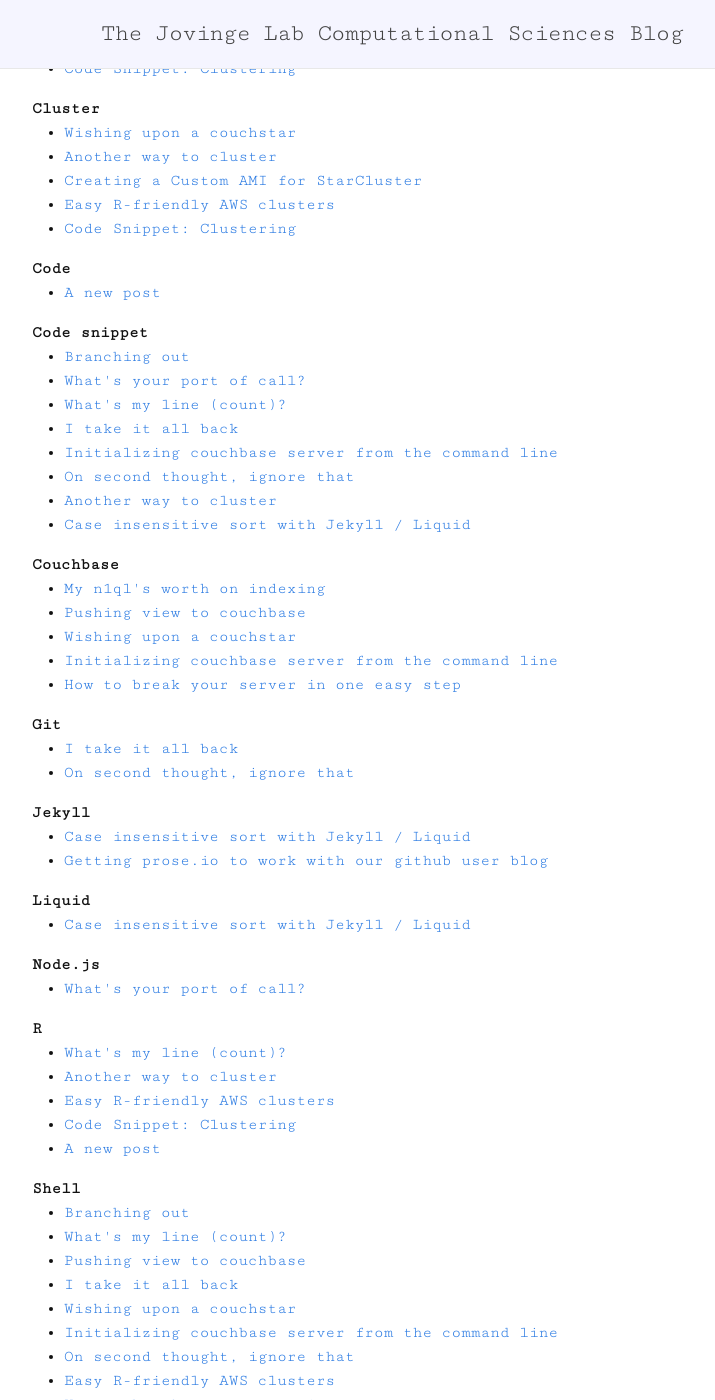
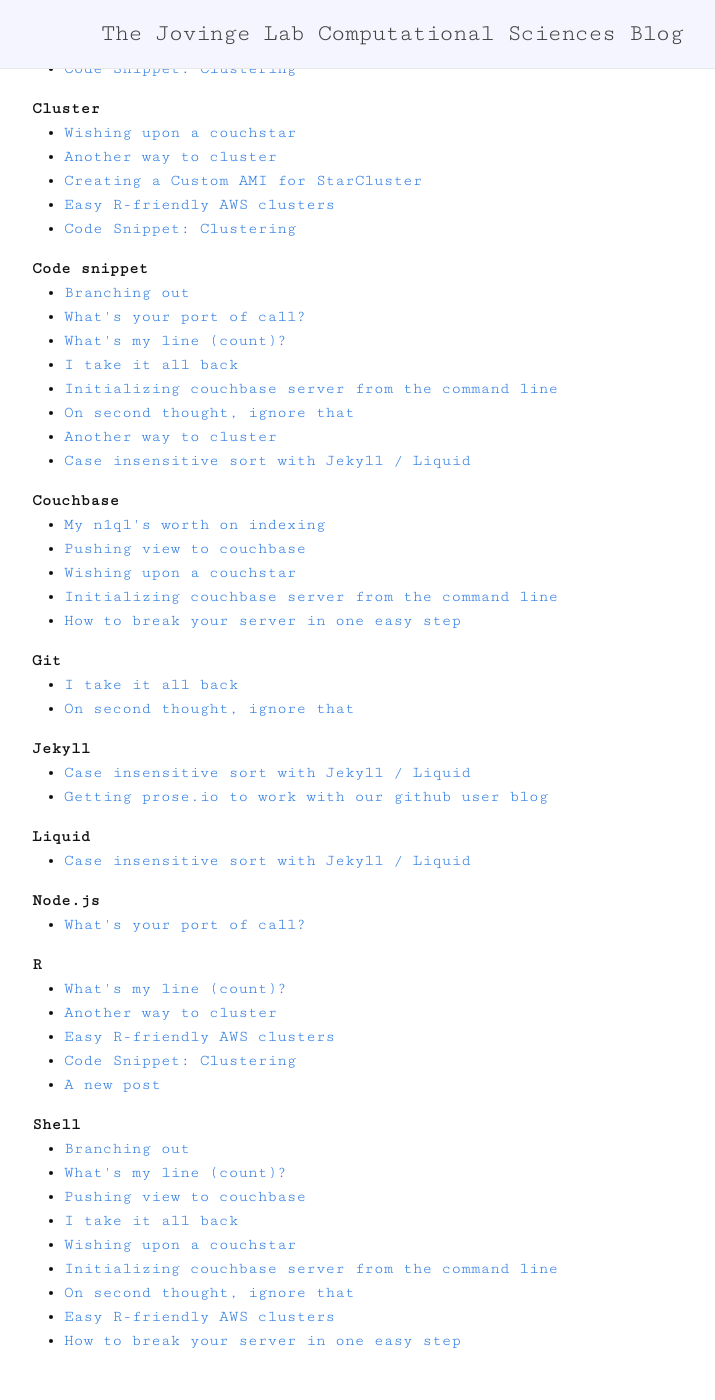
Before and after one commit to JovingeLabSoftware/JovingeLabSoftware.github.io, a Jekyll site: the page built from tags.html, in a window 1280 px wide and 1400 px high, scrolled down 197 px. Shown: the whole window, without its empty margins (248-963 px from the left). Built offline with Jekyll 4.4.1, drawn with Linux system fonts in a browser that asks for light colours; Markdown is read by kramdown in place of the engine named in the settings.

Commit message:
Updated 2015-12-02-new-post-template.md

```diff
--- a/_posts/2015-12-02-new-post-template.md
+++ b/_posts/2015-12-02-new-post-template.md
@@ -5,11 +5,10 @@
 date: "Tue Dec 01 2015 19:00:00 GMT-0500 (EST)"
 tags:
   - R
-  - code
-  - template
 published: true
 author: JLab Skunkworks
 ---
+
 
 
 Update title and date above, then save to YYYY-MM-DD-name-of-post.md.
```
